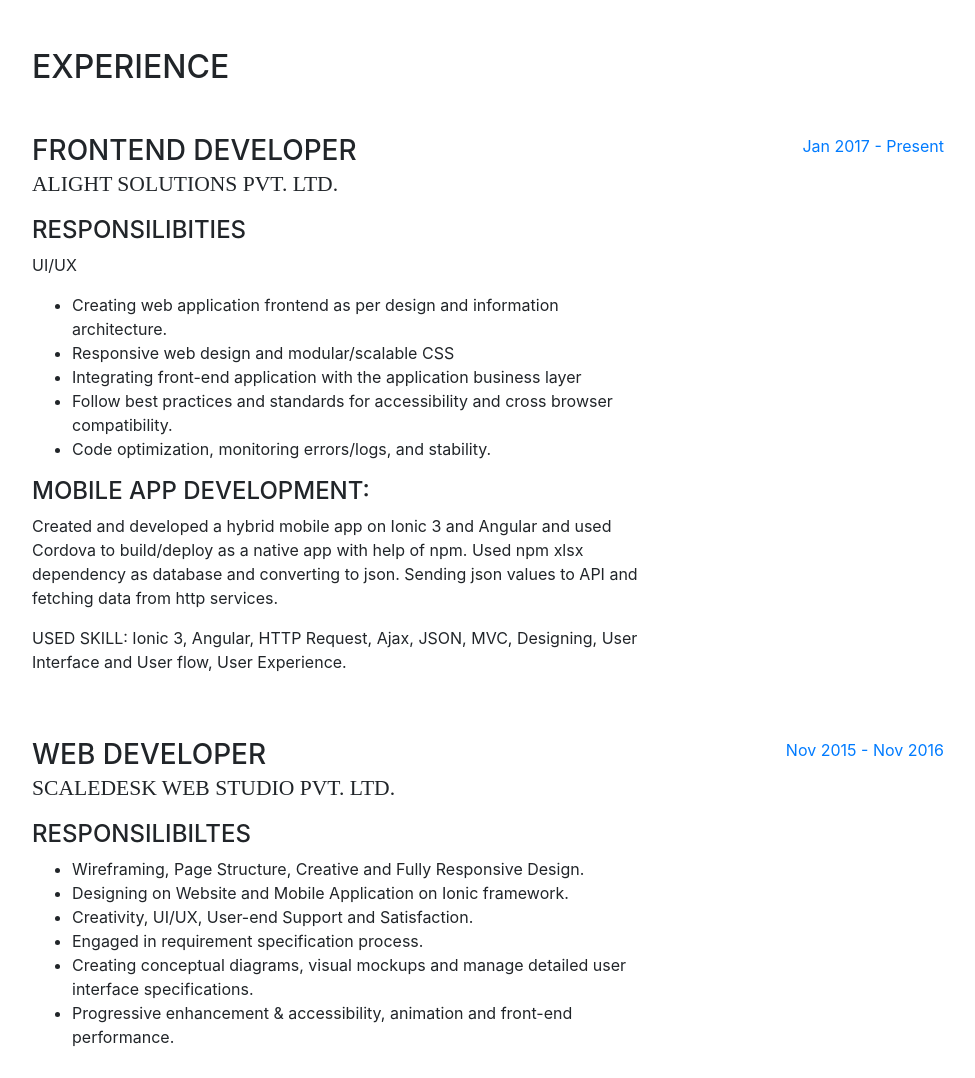
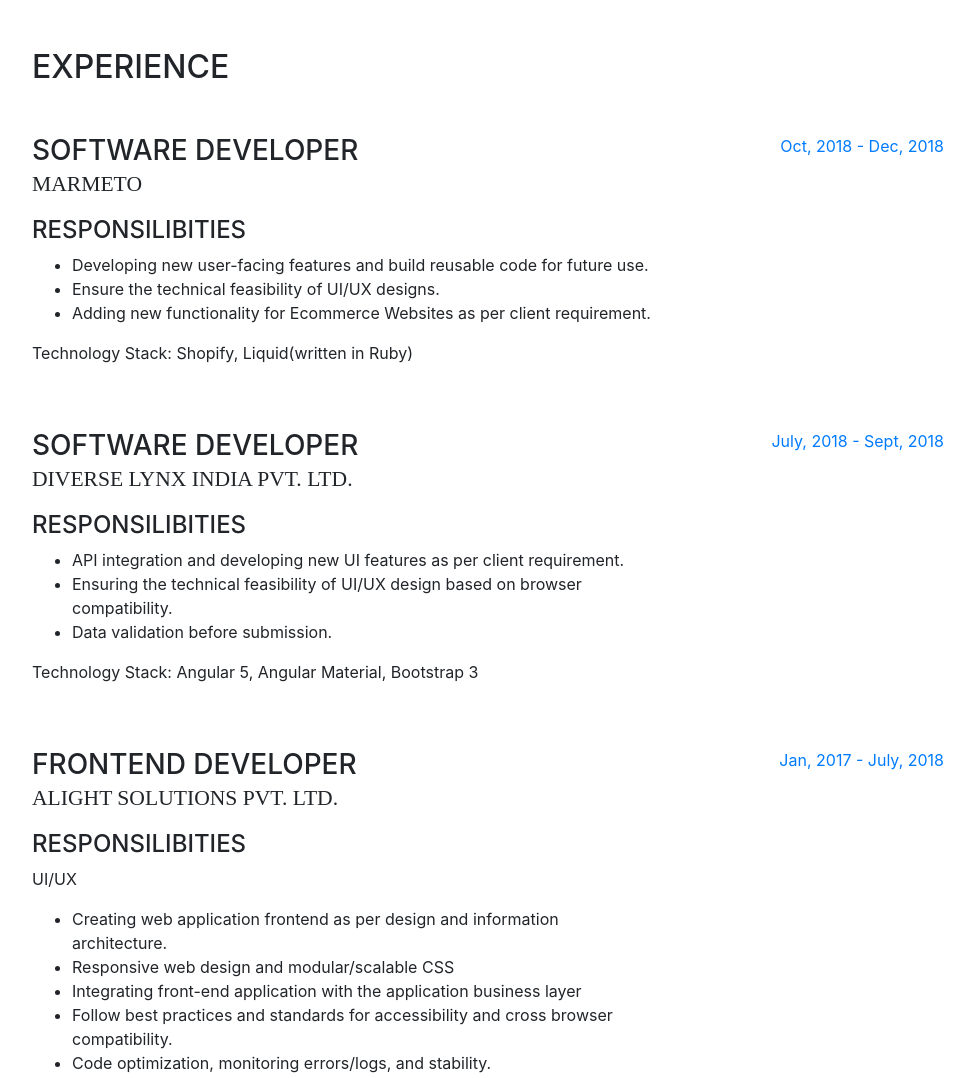
Before and after one commit to dsmriti/portfolio1, a website with bundled scripts: page index.html in a window 1280 px wide. Shown: the part 800-1878 px from the top of the page, without its empty margins (288-1263 px from the left). Built offline with nearby package versions, Linux system fonts and the light colour scheme; a web font is replaced by a local one.

Commit message:
new changes

```diff
--- a/index.html
+++ b/index.html
@@ -113,7 +113,53 @@
       <section class="resume-section p-3 p-lg-5 d-flex flex-column" id="experience">
         <div class="my-auto">
           <h2 class="mb-5">Experience</h2>
+          <div class="resume-item d-flex flex-column flex-md-row mb-5">
+              <div class="resume-content mr-auto">
+                <h3 class="mb-0">Software Developer</h3>
+                <div class="subheading mb-3">Marmeto</div>
+                <h4>Responsilibities</h4>
 
+                <ul>
+                  <li>
+                      Developing new user-facing features and build reusable code for future use.
+                    </li>
+                    <li>Ensure the technical feasibility of UI/UX designs.
+
+                    </li>
+                    <li> Adding new functionality for Ecommerce Websites as per client requirement.</li>
+
+                </ul>
+
+                <p>Technology Stack: Shopify, Liquid(written in Ruby)</p>
+              </div>
+              <div class="resume-date text-md-right">
+                <span class="text-primary">Oct, 2018 - Dec, 2018</span>
+              </div>
+            </div>
+          <div class="resume-item d-flex flex-column flex-md-row mb-5">
+              <div class="resume-content mr-auto">
+                <h3 class="mb-0">Software Developer</h3>
+                <div class="subheading mb-3">Diverse Lynx India Pvt. Ltd.  </div>
+                <h4>Responsilibities</h4>
+
+                <ul>
+                  <li>
+                      API integration and developing new UI features as per client requirement.
+                    </li>
+                    <li> Ensuring the technical feasibility of UI/UX design based on browser compatibility.
+
+                    </li>
+                    <li>Data validation before submission.
+
+                </ul>
+
+                <p>Technology Stack: Angular 5, Angular Material, Bootstrap 3
+                  </p>
+              </div>
+              <div class="resume-date text-md-right">
+                <span class="text-primary">July, 2018 - Sept, 2018</span>
+              </div>
+            </div>
           <div class="resume-item d-flex flex-column flex-md-row mb-5">
             <div class="resume-content mr-auto">
               <h3 class="mb-0">Frontend Developer</h3>
@@ -145,7 +191,7 @@
                 User flow, User Experience.</p>
             </div>
             <div class="resume-date text-md-right">
-              <span class="text-primary">Jan 2017 - Present</span>
+              <span class="text-primary">Jan, 2017 - July, 2018</span>
             </div>
           </div>
 
```
